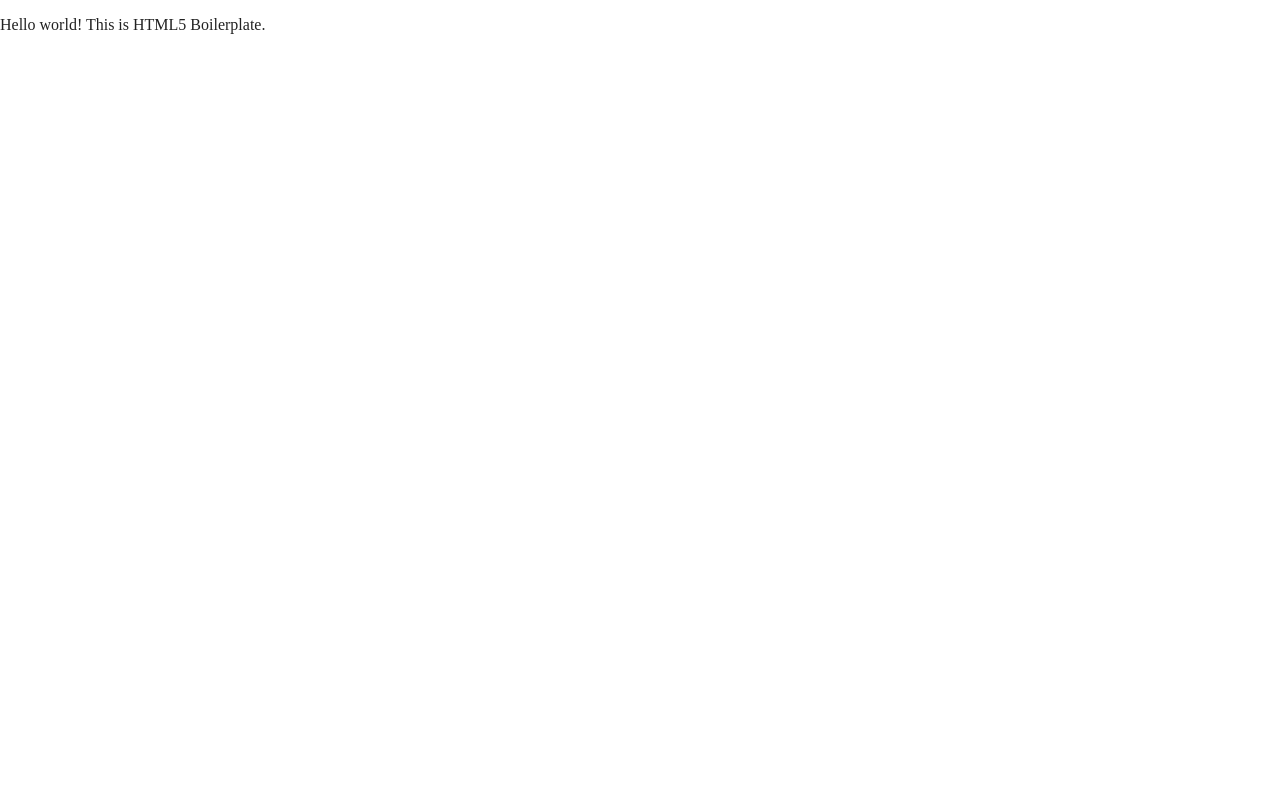
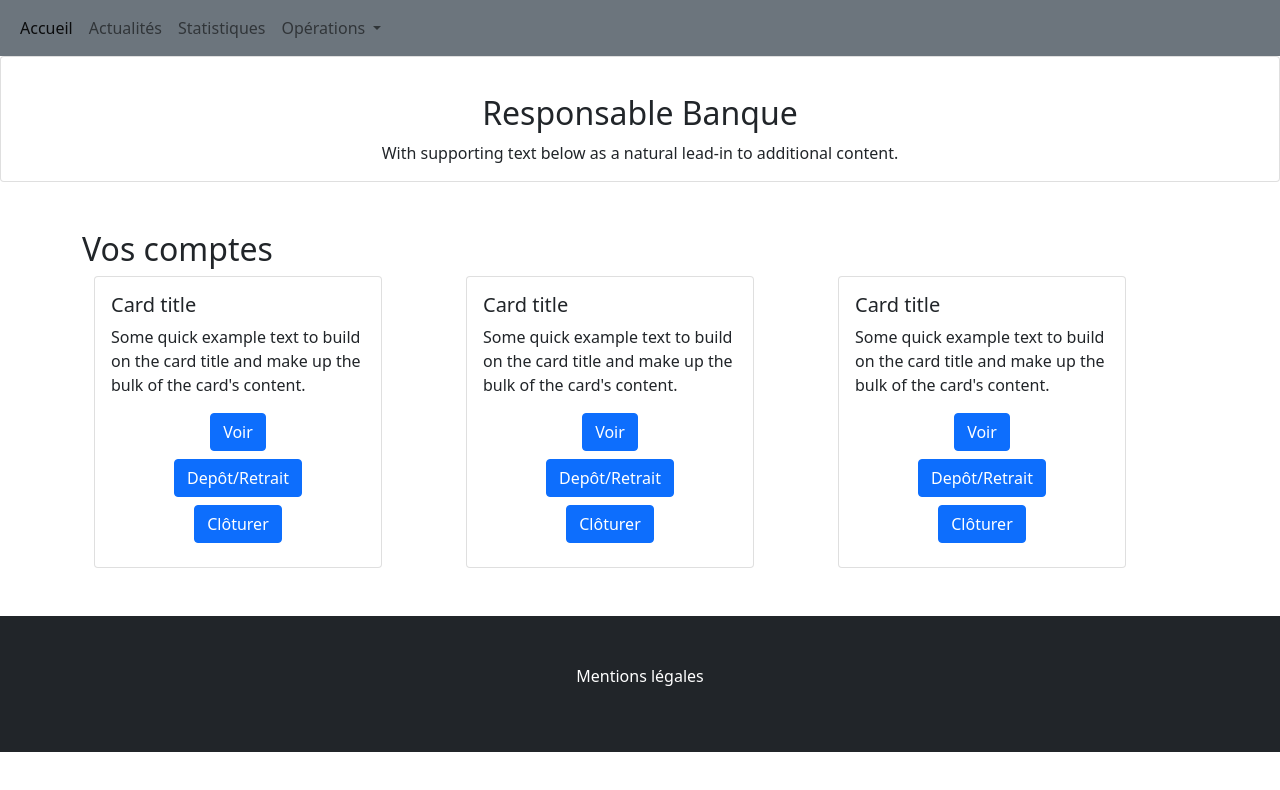
Before and after one commit to hidkab/gestion_comptes_bancaires, a website built with Parcel: page index.html in a window 1280 px wide. Built offline with nearby package versions, Linux system fonts and the light colour scheme.

Commit message:
Template

```diff
--- a/index.html
+++ b/index.html
@@ -1,9 +1,9 @@
 <!doctype html>
-<html class="no-js" lang="">
+<html class="no-js" lang="fr">
 
 <head>
   <meta charset="utf-8">
-  <title></title>
+  <title>Responsable Banque</title>
   <meta name="description" content="">
   <meta name="viewport" content="width=device-width, initial-scale=1">
 
@@ -15,7 +15,7 @@
   <link rel="manifest" href="site.webmanifest">
   <link rel="apple-touch-icon" href="icon.png">
   <!-- Place favicon.ico in the root directory -->
-
+  <link href="https://cdn.jsdelivr.net/npm/bootstrap@5.0.0-beta3/dist/css/bootstrap.min.css" rel="stylesheet" integrity="sha384-eOJMYsd53ii+scO/bJGFsiCZc+5NDVN2yr8+0RDqr0Ql0h+rP48ckxlpbzKgwra6" crossorigin="anonymous">
   <link rel="stylesheet" href="css/normalize.css">
   <link rel="stylesheet" href="css/main.css">
 
@@ -23,9 +23,125 @@
 </head>
 
 <body>
+  <!-- nav -->
+  <nav class="navbar navbar-expand-lg navbar-light bg-secondary">
+    <div class="container-fluid">
+      <div class="collapse navbar-collapse" id="navbarNavDropdown">
+        <ul class="navbar-nav">
+          <li class="nav-item">
+            <a class="nav-link active" aria-current="page" href="#">Accueil</a>
+          </li>
+          <li class="nav-item">
+            <a class="nav-link" href="#">Actualités</a>
+          </li>
+          <li class="nav-item">
+            <a class="nav-link" href="#">Statistiques</a>
+          </li>
+          <li class="nav-item dropdown">
+            <a class="nav-link dropdown-toggle" href="#" id="navbarDropdownMenuLink" role="button" data-bs-toggle="dropdown" aria-expanded="false">
+              Opérations
+            </a>
+            <ul class="dropdown-menu" aria-labelledby="navbarDropdownMenuLink">
+              <li><a class="dropdown-item" href="#">Créer un compte</a></li>
+              <li><a class="dropdown-item" href="#">Dépôt et Rettait</a></li>
+              <li><a class="dropdown-item" href="#">Virement</a></li>
+              <li><a class="dropdown-item" href="#">Clôturer un compte</a></li>
+            </ul>
+          </li>
+        </ul>
+      </div>
+    </div>
+  </nav>
 
-  <!-- Add your site or application content here -->
-  <p>Hello world! This is HTML5 Boilerplate.</p>
+  <!-- header -->
+  <div class="card text-center">
+
+    <div class="card-body">
+      <h1 class="card-title">Responsable Banque</h1>
+      <p class="card-text">With supporting text below as a natural lead-in to additional content.</p>
+    </div>
+  </div>
+
+
+  <main class="container my-5 ">
+    <h2>Vos comptes</h2>
+    <div class="container">
+      <div class="row">
+        <div class="col-12 col-md-6 col-lg-4">
+          <div class="card" style="width: 18rem;">
+            <div class="card-body">
+              <h5 class="card-title">Card title</h5>
+              <p class="card-text">Some quick example text to build on the card title and make up the bulk of the card's content.</p>
+
+              <div class="row">
+                <div class="mb-2 text-center">
+                  <a href="#" class="btn btn-primary">Voir</a>
+                </div>
+                <div class="mb-2 text-center">
+                  <a href="#" class="btn btn-primary">Depôt/Retrait</a>
+                </div>
+                <div class="mb-2 text-center">
+                  <a href="#" class="btn btn-primary">Clôturer</a>
+                </div>
+              </div>
+            </div>
+          </div>
+        </div>
+        <div class="col-12 col-md-6 col-lg-4">
+          <div class="card" style="width: 18rem;">
+            <div class="card-body">
+              <h5 class="card-title">Card title</h5>
+              <p class="card-text">Some quick example text to build on the card title and make up the bulk of the card's content.</p>
+              <div class="row">
+                <div class="mb-2 text-center">
+                  <a href="#" class="btn btn-primary">Voir</a>
+                </div>
+                <div class="mb-2 text-center">
+                  <a href="#" class="btn btn-primary">Depôt/Retrait</a>
+                </div>
+                <div class="mb-2 text-center">
+                  <a href="#" class="btn btn-primary">Clôturer</a>
+                </div>
+              </div>
+            </div>
+          </div>
+        </div>
+        <div class="col-12 col-md-6 col-lg-4">
+          <div class="card" style="width: 18rem;">
+            <div class="card-body">
+              <h5 class="card-title">Card title</h5>
+              <p class="card-text">Some quick example text to build on the card title and make up the bulk of the card's content.</p>
+              <div class="row">
+                <div class="mb-2 text-center">
+                  <a href="#" class="btn btn-primary">Voir</a>
+                </div>
+                <div class="mb-2 text-center">
+                  <a href="#" class="btn btn-primary">Depôt/Retrait</a>
+                </div>
+                <div class="mb-2 text-center">
+                  <a href="#" class="btn btn-primary">Clôturer</a>
+                </div>
+              </div>
+            </div>
+          </div>
+        </div>
+      </div>
+    </div>
+  </main>
+
+  <footer class="bg-dark text-white text-center py-5">
+    <div class="container">
+      <p>Mentions légales</p>
+    </div>
+  </footer>
+
+
+
+
+
+    <!-- Add your site or application content here -->
+  <script src="https://cdn.jsdelivr.net/npm/@popperjs/core@2.9.1/dist/umd/popper.min.js" integrity="sha384-SR1sx49pcuLnqZUnnPwx6FCym0wLsk5JZuNx2bPPENzswTNFaQU1RDvt3wT4gWFG" crossorigin="anonymous"></script>
+  <script src="https://cdn.jsdelivr.net/npm/bootstrap@5.0.0-beta3/dist/js/bootstrap.min.js" integrity="sha384-j0CNLUeiqtyaRmlzUHCPZ+Gy5fQu0dQ6eZ/xAww941Ai1SxSY+0EQqNXNE6DZiVc" crossorigin="anonymous"></script>
   <script src="js/vendor/modernizr-3.11.2.min.js"></script>
   <script src="js/plugins.js"></script>
   <script src="js/main.js"></script>
```
